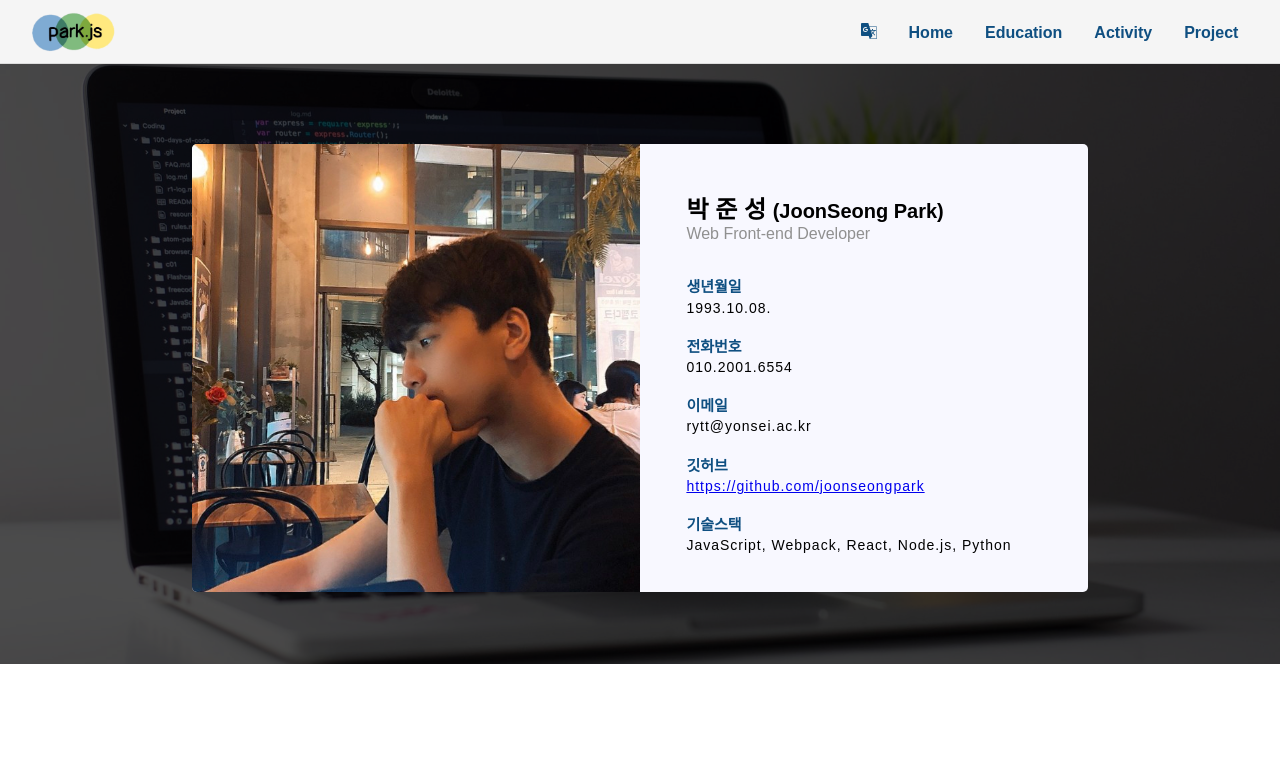
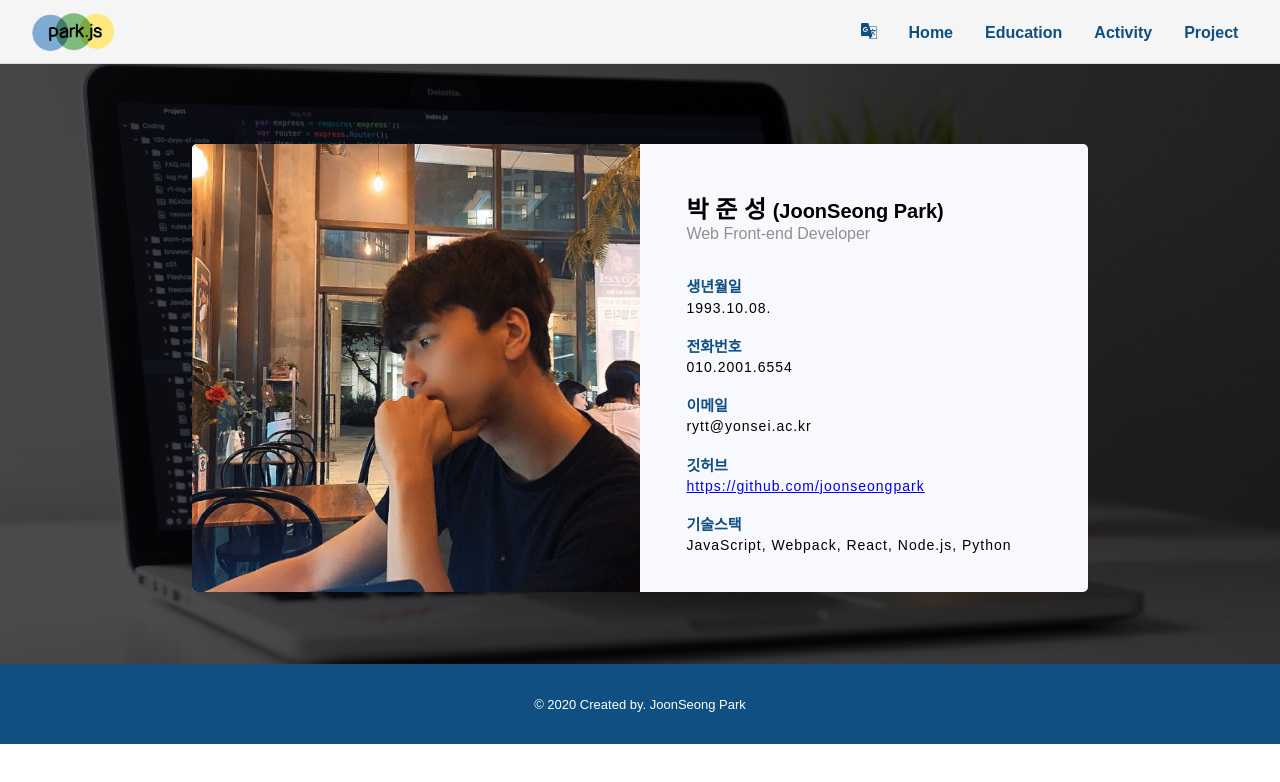
Before and after one commit to JoonSeongPark/portfolio, a React app: page / in a window 1280 px wide. Shown: the top 782 px of the page. Built offline with nearby package versions, Linux system fonts and the light colour scheme.

Commit message:
feat: add Footer component

```diff
--- a/src/App.js
+++ b/src/App.js
@@ -2,6 +2,7 @@ import React, { useState } from "react";
 
 import Nav from "./components/nav/Nav";
 import Profile from "./components/profile/Profile";
+import Footer from "./components/footer/Footer";
 
 const App = () => {
   const [korean, setKorean] = useState(true);
@@ -10,6 +11,7 @@ const App = () => {
     <>
       <Nav setKorean={setKorean} />
       <Profile korean={korean} />
+      <Footer />
     </>
   );
 };
--- /dev/null
+++ b/src/components/footer/Footer.js
@@ -0,0 +1,19 @@
+import React from "react";
+import styled from "styled-components";
+
+const Footer = () => {
+  return <StyledContainer>© 2020 Created by. JoonSeong Park</StyledContainer>;
+};
+
+const StyledContainer = styled.footer`
+  background-color: #0f4f81;
+  display: flex;
+  align-items: center;
+  justify-content: center;
+  width: 100vw;
+  height: 5rem;
+  color: #fff;
+  font-size: 13px;
+`;
+
+export default Footer;
```
